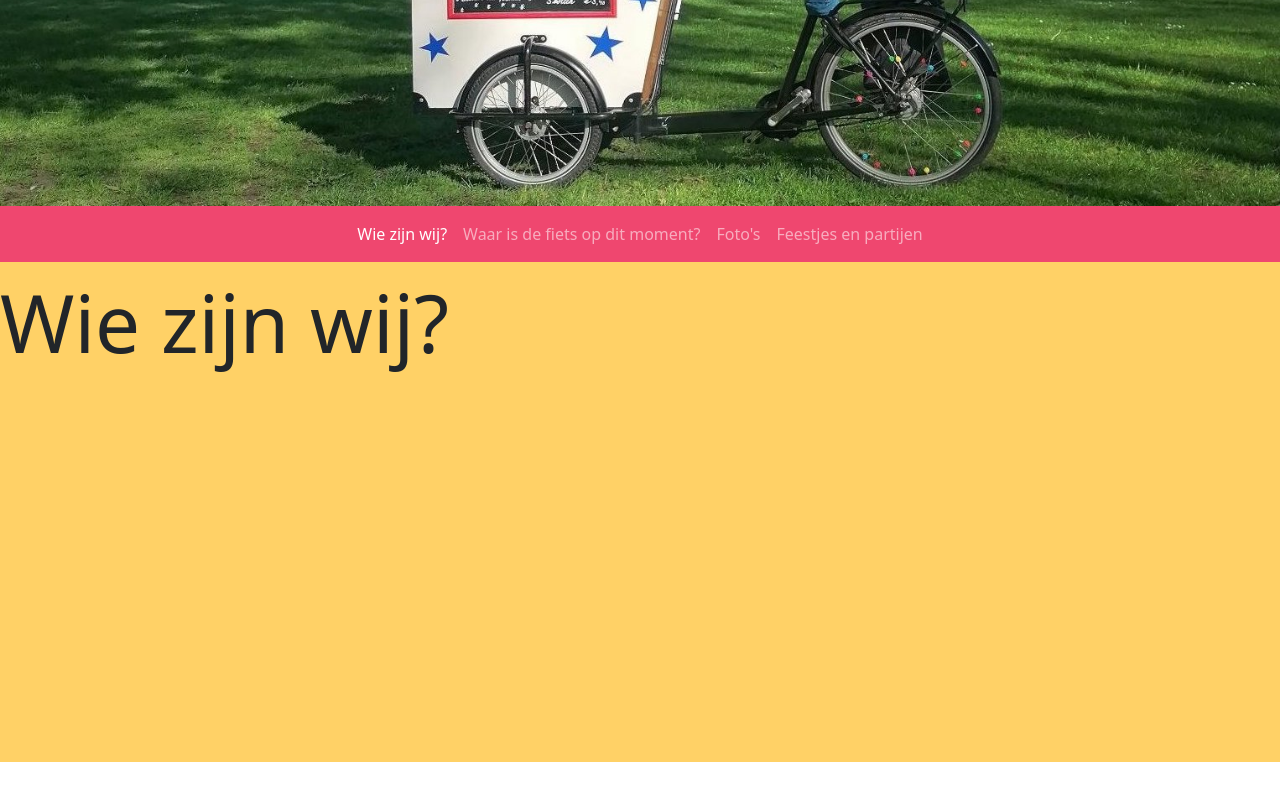
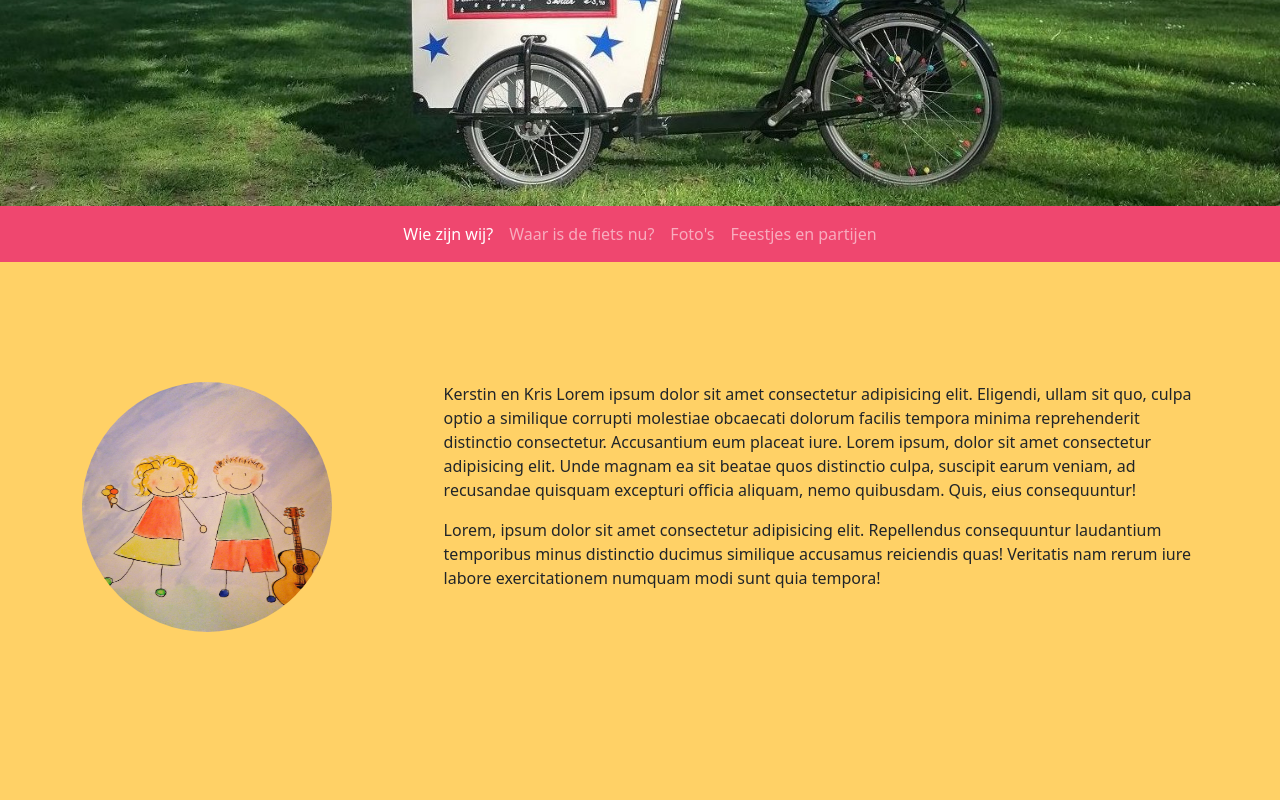
Before and after one commit to droomoord/ijsengebakfiets, a Vue app: page /wie-zijn-wij in a window 1280 px wide. Shown: the part 412-1212 px from the top of the page. Before the commit the page ends 1174 px from the top, so only its background shows below. Built offline with nearby package versions, Linux system fonts and the light colour scheme.

Commit message:
added photos and text

```diff
--- a/package.json
+++ b/package.json
@@ -8,6 +8,7 @@
     "lint": "vue-cli-service lint"
   },
   "dependencies": {
+    "axios": "^0.21.1",
     "bootstrap": "^5.0.1",
     "bootstrap-vue": "^2.21.2",
     "core-js": "^3.6.5",
--- a/src/App.vue
+++ b/src/App.vue
@@ -7,13 +7,15 @@
     </div>
     <navbar> </navbar>
     <div class="bgyellow wrapper">
-      <router-view> </router-view>
+      <b-container>
+        <router-view> </router-view>
+      </b-container>
     </div>
   </div>
 </template>
 
 <script>
-import navbar from "./components/navbar/navbar";
+import navbar from "./components/navbar/Navbar";
 export default {
   name: "App",
   components: { navbar },
@@ -82,6 +84,7 @@ export default {
 }
 .wrapper {
   width: 100%;
-  height: 500px;
+  min-height: 500px;
+  padding-top: 5%;
 }
 </style>
--- /dev/null
+++ b/src/components/UI/Spinner.vue
@@ -0,0 +1,16 @@
+<template>
+  <b-spinner variant="primary"></b-spinner>
+</template>
+
+<script>
+export default { name: "spinner" };
+</script>
+
+<style scoped>
+.loading {
+  position: fixed;
+  top: 45vh;
+  left: 45vw;
+  z-index: 100;
+}
+</style>
--- /dev/null
+++ b/src/components/foto/Foto.vue
@@ -0,0 +1,43 @@
+<template>
+  <div class="wrapper" @click="$emit('close')">
+    <Spinner v-if="loading"> </Spinner>
+    <img :src="url" alt="" @load="loading = false" v-show="!loading" />
+  </div>
+</template>
+
+<script>
+import Spinner from "../UI/Spinner.vue";
+export default {
+  name: "foto",
+  props: ["url"],
+  data() {
+    return {
+      loading: true,
+    };
+  },
+  components: { Spinner },
+};
+</script>
+
+<style scoped>
+.wrapper {
+  width: 100vw;
+  height: 100vh;
+  position: fixed;
+  top: 0;
+  left: 0;
+  display: flex;
+  justify-content: center;
+  align-items: center;
+  background-color: rgba(23, 22, 22, 0.687);
+  z-index: 1;
+  cursor: pointer;
+}
+img {
+  max-width: 80%;
+  max-height: 80%;
+  cursor: auto;
+  border: 2px solid black;
+  border-radius: 5px;
+}
+</style>
--- a/src/components/navbar/navbar.vue
+++ b/src/components/navbar/navbar.vue
@@ -6,7 +6,7 @@
           >Wie zijn wij?</b-nav-item
         >
         <b-nav-item href="#" :to="'/waar-is-de-fiets'" active-class="active"
-          >Waar is de fiets op dit moment?</b-nav-item
+          >Waar is de fiets nu?</b-nav-item
         >
         <b-nav-item href="#" :to="'/fotos'" active-class="active"
           >Foto's</b-nav-item
@@ -31,7 +31,8 @@ export default {
 </script>
 
 <style>
-.navbar {
+.navbar-nav {
   justify-content: center !important;
+  width: 100%;
 }
 </style>
--- a/src/router/index.js
+++ b/src/router/index.js
@@ -32,7 +32,7 @@ const routes = [
   },
   {
     path: "/feestjes-en-partijen",
-    name: "Wie zijn wij?",
+    name: "Feestjes en partijen",
 
     component: () =>
       import(/* webpackChunkName: "about" */ "../views/Feestjes.vue"),
--- a/src/views/Fotos.vue
+++ b/src/views/Fotos.vue
@@ -1,9 +1,99 @@
 <template>
-  <div>fotos</div>
+  <div>
+    <Spinner v-if="loading"> </Spinner>
+    <div>
+      <foto v-if="enlarged" :url="enlargedUrl" @close="enlarged = false" />
+      <b-container fluid class=" bggreen foto-wrapper" v-show="!loading">
+        <b-img
+          v-for="foto in fotos"
+          :key="foto.url"
+          thumbnail
+          fluid
+          :src="urlBase + foto.thumbnail"
+          alt="foto"
+          @click="enlarge(urlBase + foto.url)"
+          @load="loading = false"
+        ></b-img>
+      </b-container>
+    </div>
+  </div>
 </template>
 
 <script>
-export default {};
+import axios from "axios";
+import foto from "../components/foto/Foto.vue";
+export default {
+  name: "fotos",
+  components: {
+    foto,
+  },
+  data() {
+    return {
+      urlBase: "http://localhost:1337",
+      fotos: [],
+      enlarged: false,
+      enlargedUrl: "",
+      loading: true,
+    };
+  },
+  created: function() {
+    this.getFotos();
+  },
+
+  methods: {
+    getFotos: async function() {
+      try {
+        const { data } = await axios.get(`${this.urlBase}/fotos`);
+        if (data.fotos && data.fotos.length > 0) {
+          data.fotos.forEach((foto) => {
+            this.fotos.push({
+              url: foto.url,
+              thumbnail: foto.formats.thumbnail.url,
+            });
+          });
+          this.fotos.reverse();
+        }
+      } catch (error) {
+        console.log(error);
+      }
+    },
+    enlarge(url) {
+      console.log(url);
+      this.enlarged = true;
+      this.enlargedUrl = url;
+    },
+  },
+};
 </script>
 
-<style></style>
+<style scoped>
+h1 {
+  text-align: center;
+  width: 100%;
+}
+.foto-wrapper {
+  padding: 5%;
+  display: grid;
+  grid-template-columns: repeat(4, 1fr);
+  gap: 20px;
+  border: 2px solid black;
+  border-radius: 5px;
+}
+img {
+  display: block;
+  margin-left: auto;
+  margin-right: auto;
+  margin-top: auto;
+  margin-bottom: auto;
+  padding: 2px;
+  transition: transform 0.1s;
+  cursor: pointer;
+}
+img:hover {
+  transform: scale(1.1);
+}
+.loading {
+  width: 100%;
+  text-align: center;
+}
+</style>
--- a/src/views/Wie.vue
+++ b/src/views/Wie.vue
@@ -1,5 +1,24 @@
 <template>
-  <div>Wie zijn wij?</div>
+  <div class="wrapper">
+    <img src="../assets/tekening.jpeg" alt="" />
+    <div>
+      <p>
+        Kerstin en Kris Lorem ipsum dolor sit amet consectetur adipisicing elit.
+        Eligendi, ullam sit quo, culpa optio a similique corrupti molestiae
+        obcaecati dolorum facilis tempora minima reprehenderit distinctio
+        consectetur. Accusantium eum placeat iure. Lorem ipsum, dolor sit amet
+        consectetur adipisicing elit. Unde magnam ea sit beatae quos distinctio
+        culpa, suscipit earum veniam, ad recusandae quisquam excepturi officia
+        aliquam, nemo quibusdam. Quis, eius consequuntur!
+      </p>
+      <p>
+        Lorem, ipsum dolor sit amet consectetur adipisicing elit. Repellendus
+        consequuntur laudantium temporibus minus distinctio ducimus similique
+        accusamus reiciendis quas! Veritatis nam rerum iure labore
+        exercitationem numquam modi sunt quia tempora!
+      </p>
+    </div>
+  </div>
 </template>
 
 <script>
@@ -7,7 +26,23 @@ export default {};
 </script>
 
 <style scoped>
-div {
-  font-size: 5em;
+.wrapper {
+  display: flex;
+  gap: 10%;
+}
+img {
+  min-width: 250px;
+  height: 250px;
+  border-radius: 50%;
+}
+@media only screen and (max-width: 600px) {
+  .wrapper {
+    flex-direction: column;
+  }
+  img {
+    display: block;
+    margin: 0 auto;
+    margin-bottom: 20px;
+  }
 }
 </style>
```
Also changed, not shown: src/assets/tekening.jpeg (added), 1 other file (tests, documents, lock files or other folders).
